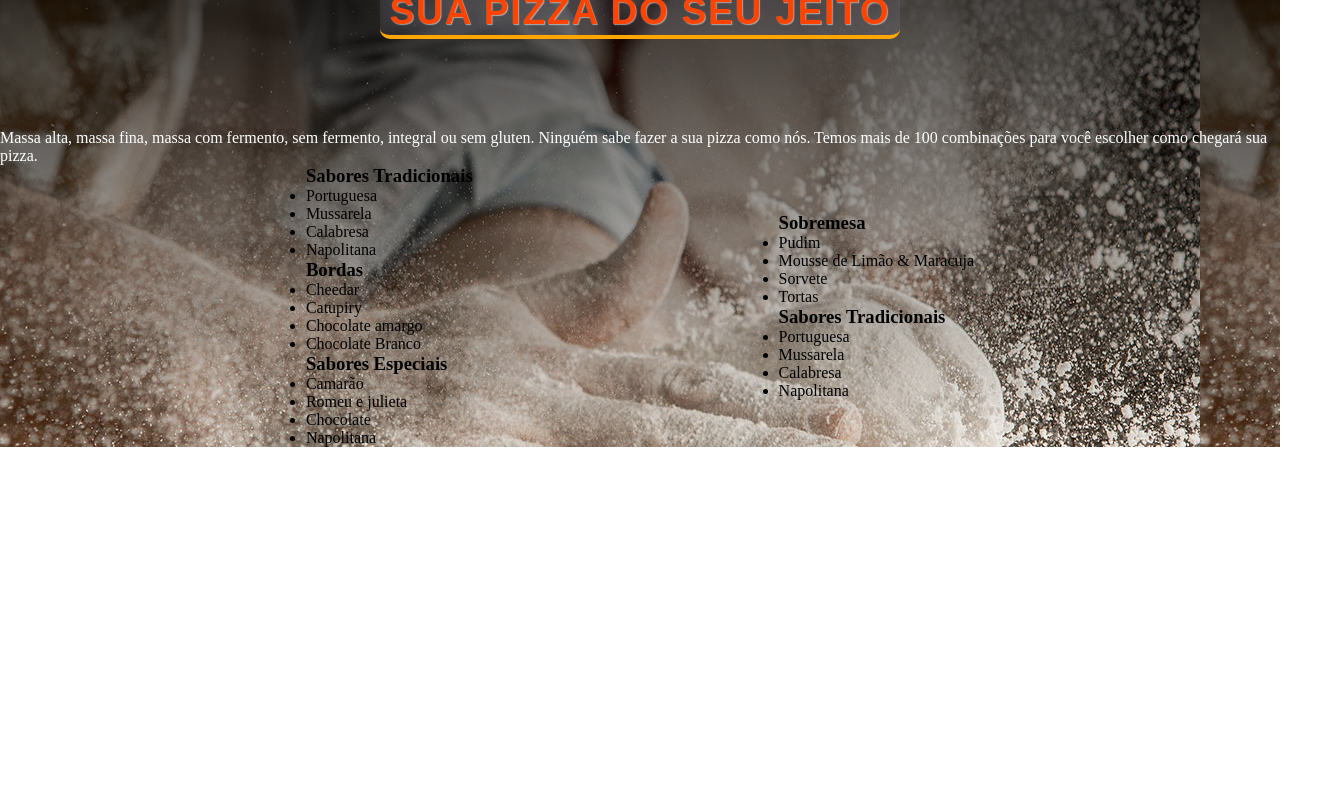
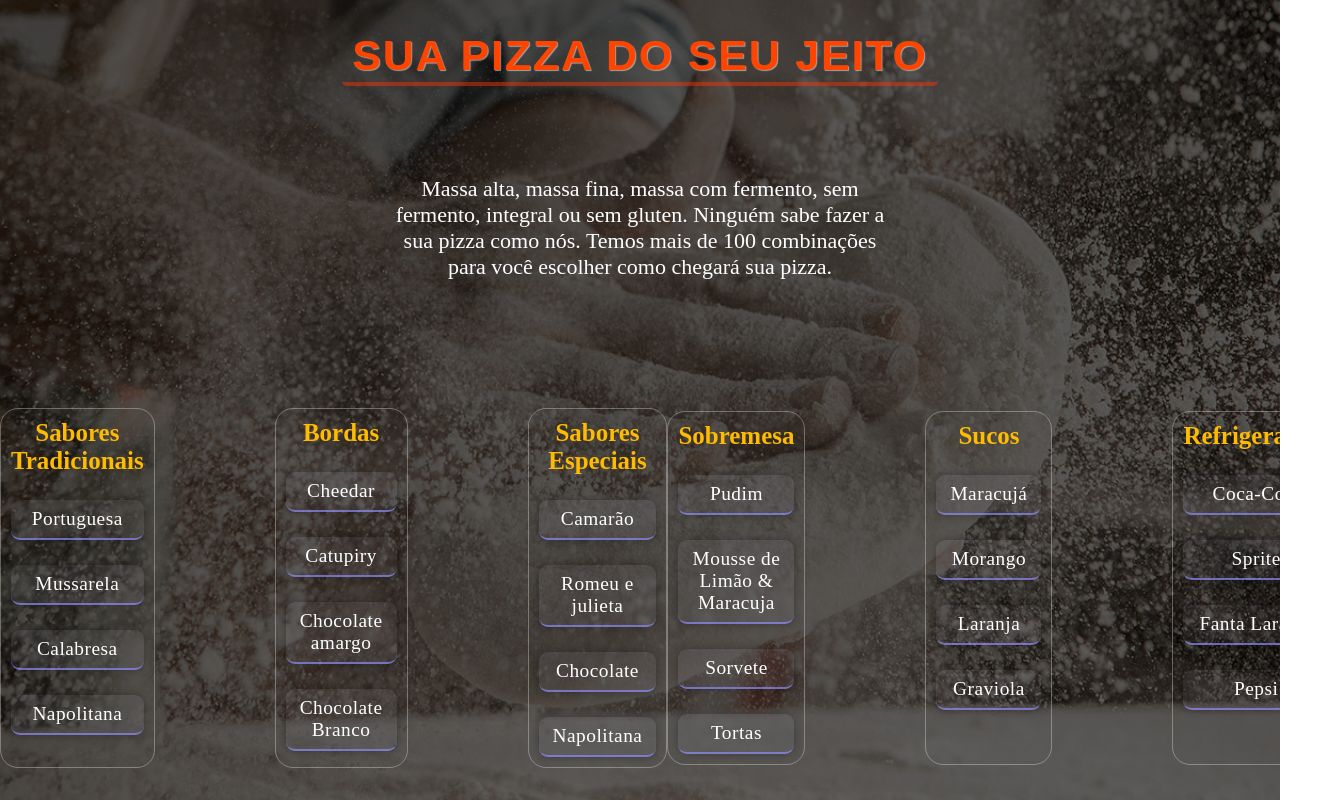
Before and after one commit to SantV7/pizzaria, a React (Vite) app: page / in a window 1280 px wide. Shown: the part 1940-2740 px from the top of the page, 1340 px wide, since content can reach past the window. Before the commit the page ends 2387 px from the top, so only its background shows below. Built offline with nearby package versions, Linux system fonts and the light colour scheme; the HTML template or start-up script is replaced by a standard one; a web font is replaced by a local one.

Commit message:
Finished section pizza

```diff
--- a/src/components/Main.jsx
+++ b/src/components/Main.jsx
@@ -102,7 +102,6 @@ useEffect(() => {
             <PizzaSection />
 
 
-
         </main>
      </>
   )
--- a/src/components/PizzaSection.jsx
+++ b/src/components/PizzaSection.jsx
@@ -4,6 +4,7 @@ const PizzaSection = () => {
   return (
     <>
         <section id='planSection'>
+
           <div className="intro-text">
               <div className="pizza-section-intro">
                  <h2 id='pizza-fonrt-rubik'>SUA PIZZA DO SEU JEITO</h2>
@@ -15,6 +16,7 @@ const PizzaSection = () => {
                     como chegará sua pizza.</p>
               </div>
           </div>
+
 
 
           <article id='sabores-area'>
@@ -30,7 +32,6 @@ const PizzaSection = () => {
                   </div>
 
 
-
                   <div className="pizza-options">
                       <h3>Bordas</h3>
                     <ul>
@@ -40,7 +41,6 @@ const PizzaSection = () => {
                         <li>Chocolate Branco</li>
                     </ul>
                   </div>
-
 
 
                   <div className="pizza-options">
@@ -55,7 +55,7 @@ const PizzaSection = () => {
               </div>
 
 
-              <div>
+              <div className='area-options'>
                   <div className="pizza-options">
                       <h3>Sobremesa</h3>
                     <ul>
@@ -68,12 +68,23 @@ const PizzaSection = () => {
 
 
                   <div className="pizza-options">
-                      <h3>Sabores Tradicionais</h3>
+                      <h3>Sucos</h3>
                     <ul>
-                        <li>Portuguesa</li>
-                        <li>Mussarela</li>
-                        <li>Calabresa</li>
-                        <li>Napolitana</li>
+                        <li>Maracujá</li>
+                        <li>Morango</li>
+                        <li>Laranja</li>
+                        <li>Graviola</li>
+                    </ul>
+                  </div>
+
+
+                  <div className="pizza-options">
+                      <h3>Refrigerantes</h3>
+                    <ul>
+                        <li>Coca-Cola</li>
+                        <li>Sprite</li>
+                        <li>Fanta Laranja</li>
+                        <li>Pepsi</li>
                     </ul>
                   </div>
 
--- a/src/styles/header.css
+++ b/src/styles/header.css
@@ -98,7 +98,7 @@
     background-color: rgb(255, 153, 0);
 }
 
-@media screen and (min-width:768px) {
+@media screen and (min-width:908px) {
     #header  > #area_navegation >  nav {
         display: block;
     }
--- a/src/styles/main.css
+++ b/src/styles/main.css
@@ -54,14 +54,14 @@
     flex-flow: column;
     gap: 7px;
     height: 280px;
-    width: 280px;
+    width: 340px;
     border-radius: 10px;
 }
 
 #main-content > #promotion-section > .area_info_promotion  > .all-cards > .cards-days > p {
     margin-top: 35px;
-    font-size: 1.15em;
-    text-align: center;
+    font-size: 1.35em;
+    text-align: justify;
 }
 
 
@@ -95,8 +95,7 @@
 
 
 
-
-@media screen and (min-width:768px) {
+@media screen and (min-width:908px) {
 
     #main-content > #promotion-section  > .area_info_promotion > #promotional-paragraph {
         width: 420px;
--- a/src/styles/pizzasection.css
+++ b/src/styles/pizzasection.css
@@ -1,11 +1,15 @@
 #planSection {
     margin-top: 120px;
     padding-top: 90px;
-    background-image: linear-gradient(rgba(0, 0, 0, 0.807), rgba(0, 0, 0, 0)), url(../assets/img/secao10-background-secao-pizza.jpg);
-    clip-path: polygon(0 5%, 100% 0, 100% 100%, 0 100%);
+    background-image: linear-gradient(rgba(0, 0, 0, 0.66), rgba(0, 0, 0, 0.605)), url(../assets/img/secao10-background-secao-pizza.jpg);
+    clip-path: polygon(0 4%, 100% 0, 100% 100%, 0 100%);
+    background-repeat: no-repeat;
+    background-position: center center;
+    background-size: cover;
 }
 
 #planSection > .intro-text {
+    margin-top: 40px;
     display: flex;
     justify-content: center;
     align-items: center;
@@ -14,19 +18,23 @@
 
 #planSection > .intro-text > .pizza-section-intro > #pizza-fonrt-rubik {
     color: rgb(255, 68, 0);
-    border-radius: 10px;
-    border-bottom: 4px solid rgb(255, 166, 0);
+    border-radius: 5px;
+    border-bottom: 4px solid rgba(252, 50, 0, 0.466);
     font-family: rubik glitch, Arial, Helvetica, sans-serif;
     text-shadow: 1px 1px 1px rgba(255, 255, 255, 0.525);
-    font-size: 37px;
+    font-size: 43px;
     letter-spacing: 1.8px;
     margin-bottom: 90px;
-    background-color: rgba(196, 196, 250, 0.096);
     padding: 2.5px 10px;
 }
 
 #planSection > .intro-text > .text-p > p {
+    font-size: 22px;
+    width: 500px;
     color: white;
+    margin-bottom: 88px;
+    text-align: center;
+
 }
 
 #planSection > #sabores-area {
@@ -36,9 +44,50 @@
     flex-flow: column nowrap;
 }
 
-    @media screen and (min-width: 768px) {
+#planSection > #sabores-area > .area-options {
+    display: flex;
+    flex-flow: column nowrap;
+    text-align: center;
+    gap: 110px;
+    margin-bottom: 140px;
+}
+#planSection > #sabores-area > .area-options > .pizza-options {
+    border: 1px solid rgba(255, 255, 255, 0.315);
+    border-radius: 18px;
+    padding:10px;
+}
+
+#planSection > #sabores-area > .area-options > .pizza-options > h3 {
+    color: rgb(255, 187, 0);
+    font-size: 1.56em;
+    margin-bottom: 14px;
+}
+
+
+#planSection > #sabores-area > .area-options > .pizza-options > ul > li {
+    list-style: none;
+    border-radius: 9px;
+    border-bottom: 2px solid rgba(141, 141, 252, 0.673);
+    color: white;
+    box-shadow: 0px 0px 10px rgba(0, 0, 0, 0.311);
+    background-color: rgba(216, 216, 255, 0.056);
+    font-size: 19.35px;
+    letter-spacing: 0.5px;
+    padding: 8px 14px;
+    margin-top: 25px;
+
+}
+
+    @media screen and (min-width: 908px) {
         #planSection > #sabores-area {
             justify-content: space-evenly;
             flex-flow: row nowrap;
         }
+
+        #planSection > #sabores-area > .area-options {
+            display: flex;
+            margin-top: 40px;
+            flex-flow: row nowrap;
+            gap: 120px;
+}
     }
```
